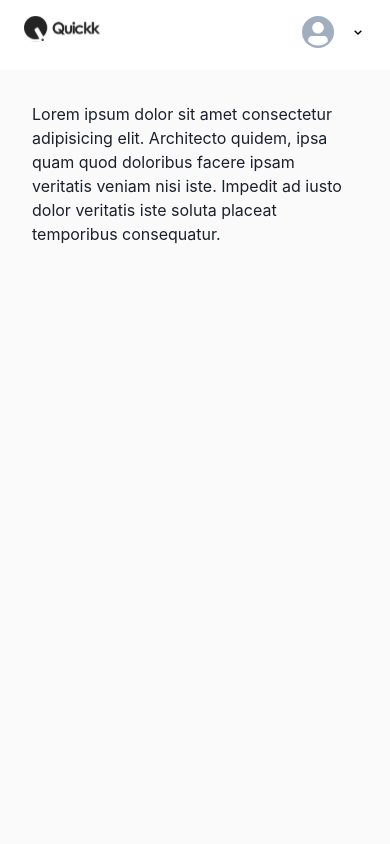
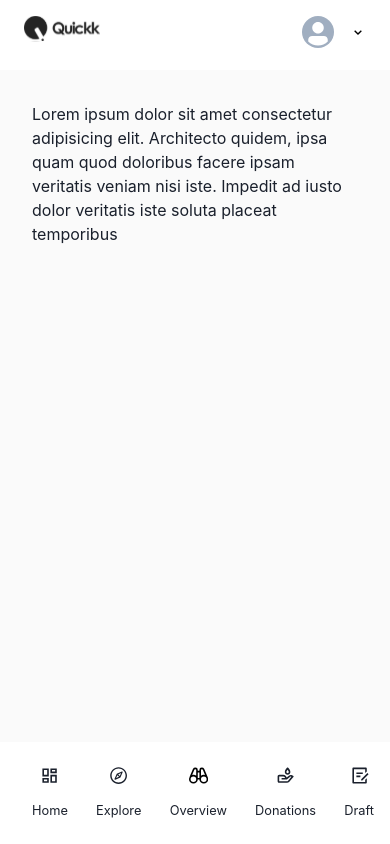
Before and after one commit to akinloluwami/quickk, a React (Vite) app: page /dashboard in a window 390 px wide. Built offline with nearby package versions, Linux system fonts and the light colour scheme; no server answers; a web font is replaced by a local one.

Commit message:
feat: Added mobile tabs for dashboard

```diff
--- /dev/null
+++ b/src/Layouts/Dashboard/Dashboard Components/MobileNav.jsx
@@ -0,0 +1,36 @@
+
+import { UnorderedList , Box, ListItem , Text } from '@chakra-ui/react';
+import BarItems from '../../../utils/BarContent';
+import { Link } from 'react-router-dom';
+const MobileNav = () => {
+
+    return (
+        <>
+
+            <Box bg={'#fff'} py={'1.5em'} px={'1em'}>
+                {/* display items from sidebar  */}
+                <UnorderedList display={'flex'} justifyContent={'space-between'}>
+                    {
+                        BarItems.map ( ( items , index ) => {
+                            const {name , link , icon} = items;
+                            return (
+                                <>
+                                    <Link to={link} key={index}>
+                                        <ListItem alignItems={'center'} display={'flex'} gap={'1em'} flexDirection={'column'} >
+                                            <Text fontSize={'1.2em'}>{icon}</Text>
+                                            <Text fontSize={'0.8em'} >{name}</Text>
+                                        </ListItem>
+                                    </Link>
+                                </>
+                            )
+                        })
+                    }
+                </UnorderedList>
+            </Box>
+
+        </>
+    )
+
+}
+
+export default MobileNav;
--- a/src/Layouts/Dashboard/DashboardLayout.jsx
+++ b/src/Layouts/Dashboard/DashboardLayout.jsx
@@ -1,4 +1,5 @@
 import { Box, Text, Flex } from "@chakra-ui/react";
+import MobileNav from "./Dashboard Components/MobileNav";
 import DashboardTop from "./DashboardTop";
 import Sidebar from "./Sidebar";
 
@@ -18,9 +19,29 @@ const DashboardLayout = ({ children }) => {
           {/* Main display sections  */}
           <Box p="2em">
             <Box>{children}</Box>
+
           </Box>
+
         </Flex>
+
+
+
+        {/* Display mobile tab on small device  */}
+
+         <Box display={['block' , 'none']}
+          position={'fixed'}
+          right={'0'}
+          left={'0'}
+          bottom={'0'}
+          >
+
+            <MobileNav/>
+         </Box>
+
+        {/* mobile view tab end  */}
       </Box>
+
+
     </>
   );
 };
--- a/src/pages/Dashboard/Dashboard.jsx
+++ b/src/pages/Dashboard/Dashboard.jsx
@@ -4,10 +4,12 @@ const DashboardIndex = () => {
   return (
     <>
       <DashboardLayout>
+
         Lorem ipsum dolor sit amet consectetur adipisicing elit. Architecto
         quidem, ipsa quam quod doloribus facere ipsam veritatis veniam nisi
         iste. Impedit ad iusto dolor veritatis iste soluta placeat temporibus
-        consequatur.
+
+
       </DashboardLayout>
     </>
   );
```
